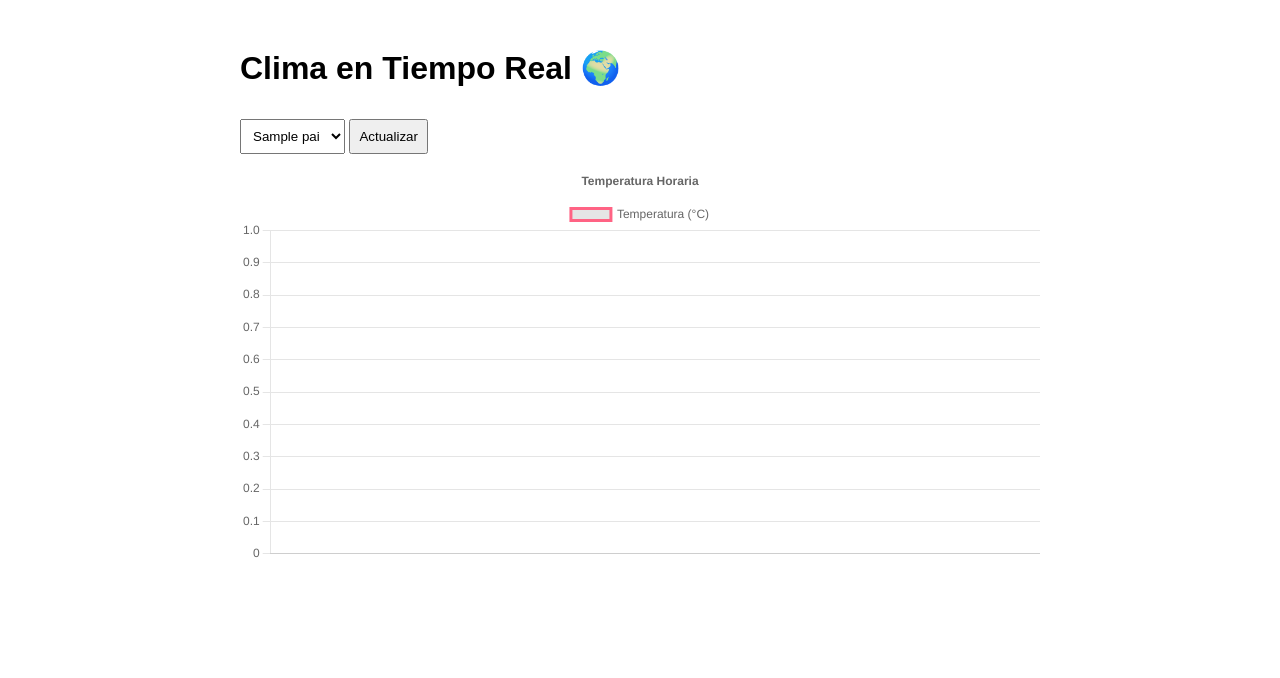
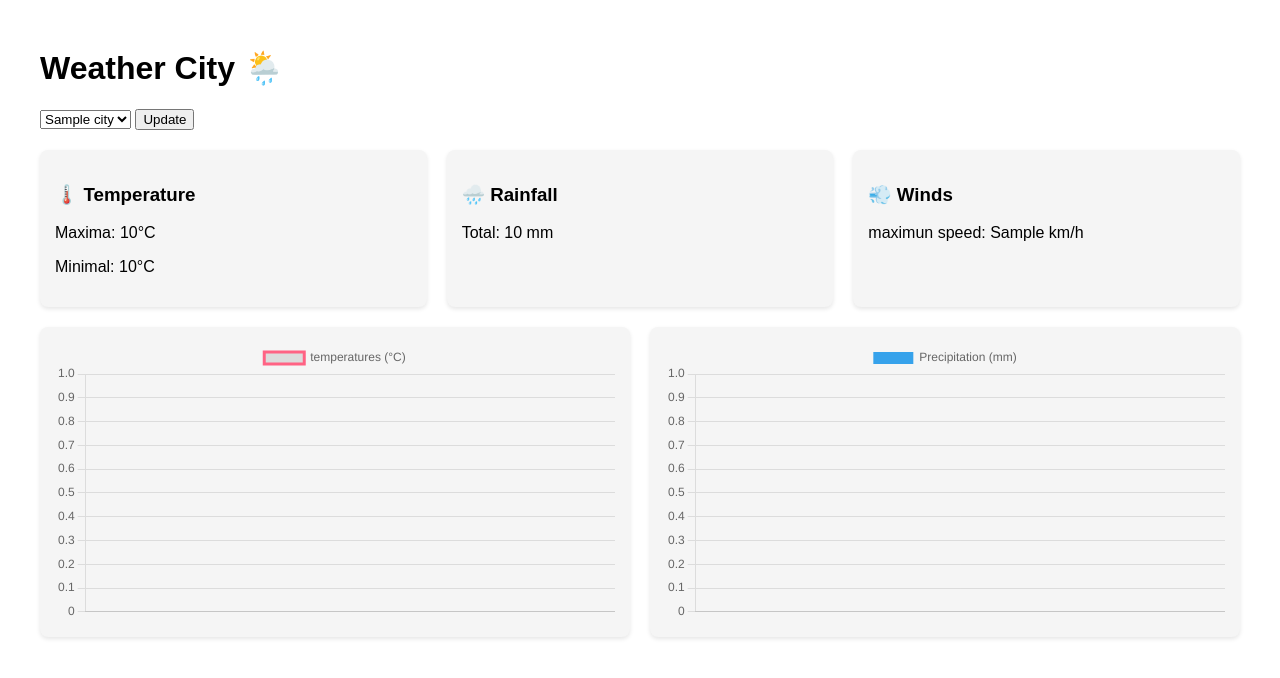
Before and after one commit to MartinPereiraDev/weather-api, a Flask app: template templates/index.html in a window 1280 px wide. Shown: the top 678 px of the page. Run offline with Flask 3, Linux system fonts and the light colour scheme; the template is opened without the code that fills it: most values are stand-ins (such as "Sample title", 1, 10 or a date in 2020).

Commit message:
weather fine

```diff
--- a/app.py
+++ b/app.py
@@ -1,44 +1,88 @@
-from flask import Flask, render_template
+from flask import Flask, render_template, request
 import requests
 import json
 
 app = Flask(__name__)
 
-latitude=40.7128  # lat of New York
-longitude=-74.0060  # lon of New York
+# country list with coordinates (latitude and longitude)
+CITIES = [
+    {"name": "Nueva York", "lat": 40.7128, "lon": -74.0060},
+    {"name": "Londres", "lat": 51.5074, "lon": -0.1278},
+    {"name": "Tokio", "lat": 35.6762, "lon": 139.6503},
+    {"name": "París", "lat": 48.8566, "lon": 2.3522},
+    {"name": "Sídney", "lat": -33.8688, "lon": 151.2093},
+    {"name": "Madrid", "lat": 40.4168, "lon": -3.7038},
+    {"name": "Berlín", "lat": 52.5200, "lon": 13.4050},
+    {"name": "Roma", "lat": 41.9028, "lon": 12.4964},
+    {"name": "Ciudad de México", "lat": 19.4326, "lon": -99.1332},
+    {"name": "Buenos Aires", "lat": -34.6037, "lon": -58.3816},
+    {"name": "Santiago", "lat": -33.4489, "lon": -70.6693},
+    {"name": "Brasilia", "lat": -15.7801, "lon": -47.9292},
+    {"name": "Caracas", "lat": 10.4812, "lon": -66.8602},
+    {"name": "Montevideo", "lat": -34.9011, "lon": -56.1645}
+]
 
-def obtener_datos_meteo(lat=latitude, lon=longitude):
+def get_data_meteo(lat, lon):
     url = "https://api.open-meteo.com/v1/forecast"
     params = {
         "latitude": lat,
         "longitude": lon,
-        "hourly": "temperature_2m",
+        "hourly": "temperature_2m,precipitation,relativehumidity_2m,windspeed_10m",
         "timezone": "auto",
         "forecast_days": 1
     }
     try:
         response = requests.get(url, params=params)
-        if response.status_code == 200:
-            return response.json()
-        else:
-            return None
-    except Exception as e:
-        print(f"Error: {e}")
+        return response.json() if response.status_code == 200 else None
+    except:
         return None
 
-@app.route('/')
+@app.route('/', methods=['GET', 'POST'])
 def index():
-    # Obtener datos de Nueva York por defecto
-    datos = obtener_datos_meteo()
-    if datos:
-        # Preparar datos para el gráfico
-        horas = datos['hourly']['time']
-        temperaturas = datos['hourly']['temperature_2m']
+    # Country selected by default
+    selected_country = CITIES[13]
+
+    if request.method == 'POST':
+        # Get the selected country from the form
+
+        index = int(request.form['city'])
+        selected_country = CITIES[index]
+
+    # Get the weather data for the selected country
+    data = get_data_meteo(selected_country["lat"], selected_country["lon"])
+
+    if data:
+        # Extract the data from the API response
+        # Extract the hourly data for temperature, precipitation, humidity, and wind speed
+        # Calculate summary statistics
+        hours = data['hourly']['time']
+        temperatures = data['hourly']['temperature_2m']
+        precipitation = data['hourly']['precipitation']
+        humidity = data['hourly']['relativehumidity_2m']
+        winds = data['hourly']['windspeed_10m']
+
+        # Calculate summary statistics
+        # Calculate the maximum and minimum temperatures
+        # Calculate the total precipitation
+        # Calculate the maximum wind speed
+        resume = {
+            "temp_max": max(temperatures),
+            "temp_min": min(temperatures),
+            "precip_total": sum(precipitation),
+            "winds_max": max(winds)
+        }
         return render_template('index.html',
-                             horas=json.dumps(horas),
-                             temperaturas=json.dumps(temperaturas))
+            hours=json.dumps(hours),
+            temperatures=json.dumps(temperatures),
+            precipitation=json.dumps(precipitation),
+            humidity=json.dumps(humidity),
+            winds=json.dumps(winds),
+            resume=resume,
+            cities=CITIES,
+            indice_seleccionado=CITIES.index(selected_country),
+        )
     else:
-        return "Error al obtener datos de la API."
+        return "Error obtaining weather data from API."
 
 if __name__ == '__main__':
     app.run(debug=True)
--- a/templates/index.html
+++ b/templates/index.html
@@ -1,62 +1,99 @@
 <!DOCTYPE html>
 <html>
 <head>
-    <title>Clima por País</title>
+    <title>Clima Detallado</title>
     <script src="https://cdn.jsdelivr.net/npm/chart.js"></script>
     <style>
         body { font-family: Arial, sans-serif; padding: 20px; }
-        .container { max-width: 800px; margin: 0 auto; }
-        select, button { padding: 8px; margin: 10px 0; }
+        .container { max-width: 1200px; margin: 0 auto; }
+        .grid {
+            display: grid;
+            grid-template-columns: repeat(auto-fit, minmax(300px, 1fr));
+            gap: 20px;
+            margin: 20px 0;
+        }
+        .card {
+            background: #f5f5f5;
+            padding: 15px;
+            border-radius: 8px;
+            box-shadow: 0 2px 4px rgba(0,0,0,0.1);
+        }
     </style>
 </head>
 <body>
     <div class="container">
-        <h1>Clima en Tiempo Real 🌍</h1>
+        <h1>Weather City  🌦️</h1>
 
-        <!-- Dropdown y Botón -->
+        <!-- Select country dropdown -->
         <form method="POST">
-            <select name="pais">
-                {% for pais in paises %}
+            <select name="city">
+                {% for city in cities %}
                     <option value="{{ loop.index0 }}"
                         {% if loop.index0 == indice_seleccionado %}selected{% endif %}>
-                        {{ pais.nombre }}
+                        {{ city.name }}
                     </option>
                 {% endfor %}
             </select>
-            <button type="submit">Actualizar</button>
+            <button type="submit">Update</button>
         </form>
 
-        <!-- Gráfico -->
-        <canvas id="miGrafico"></canvas>
+
+        <div class="grid">
+            <div class="card">
+                <h3>🌡️ Temperature</h3>
+                <p>Maxima: {{ resume.temp_max }}°C</p>
+                <p>Minimal: {{ resume.temp_min }}°C</p>
+            </div>
+            <div class="card">
+                <h3>🌧️ Rainfall</h3>
+                <p>Total: {{ resume.precip_total }} mm</p>
+            </div>
+            <div class="card">
+                <h3>💨 Winds</h3>
+                <p>maximun speed: {{ resume.winds_max }} km/h</p>
+            </div>
+
+        </div>
+
+        <!-- Charts -->
+        <div class="grid">
+            <div class="card">
+                <canvas id="temperatureChart"></canvas>
+            </div>
+            <div class="card">
+                <canvas id="precipitationChart"></canvas>
+            </div>
+        </div>
     </div>
 
     <script>
-        // Datos desde Flask
-        const horas = {{ horas | safe }};
-        const temperaturas = {{ temperaturas | safe }};
-
-        // Configurar gráfico
-        const ctx = document.getElementById('miGrafico').getContext('2d');
-        new Chart(ctx, {
+        // set grafic data
+        new Chart(document.getElementById('temperatureChart'), {
             type: 'line',
             data: {
-                labels: horas.map(hora => hora.split('T')[1]),
+                labels: {{ hours | safe }}.map(hour => hour.split('T')[1]),
                 datasets: [{
-                    label: 'Temperatura (°C)',
-                    data: temperaturas,
+                    label: 'temperatures (°C)',
+                    data: {{ temperatures | safe }},
                     borderColor: '#ff6384',
                     fill: false
                 }]
             },
-            options: {
-                responsive: true,
-                plugins: {
-                    title: {
-                        display: true,
-                        text: 'Temperatura Horaria'
-                    }
-                }
-            }
+            options: { responsive: true }
+        });
+
+        // Chart for precipitation
+        new Chart(document.getElementById('precipitationChart'), {
+            type: 'bar',
+            data: {
+                labels: {{ hours | safe }}.map(hour => hour.split('T')[1]),
+                datasets: [{
+                    label: 'Precipitation (mm)',
+                    data: {{ precipitation | safe }},
+                    backgroundColor: '#36a2eb'
+                }]
+            },
+            options: { responsive: true }
         });
     </script>
 </body>
```
Also changed, not shown: app2.py (deleted, +0 -55 lines), templates/indexResp.html (deleted, +0 -47 lines).
